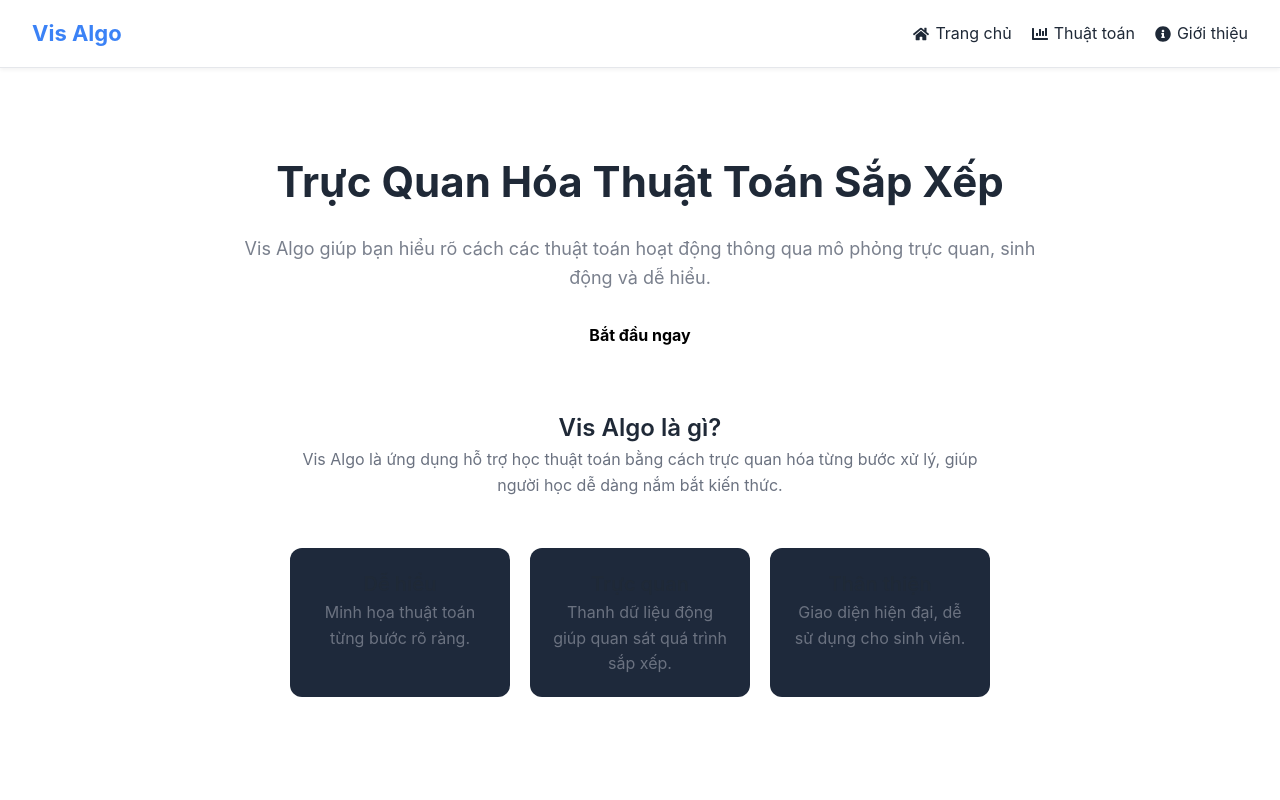
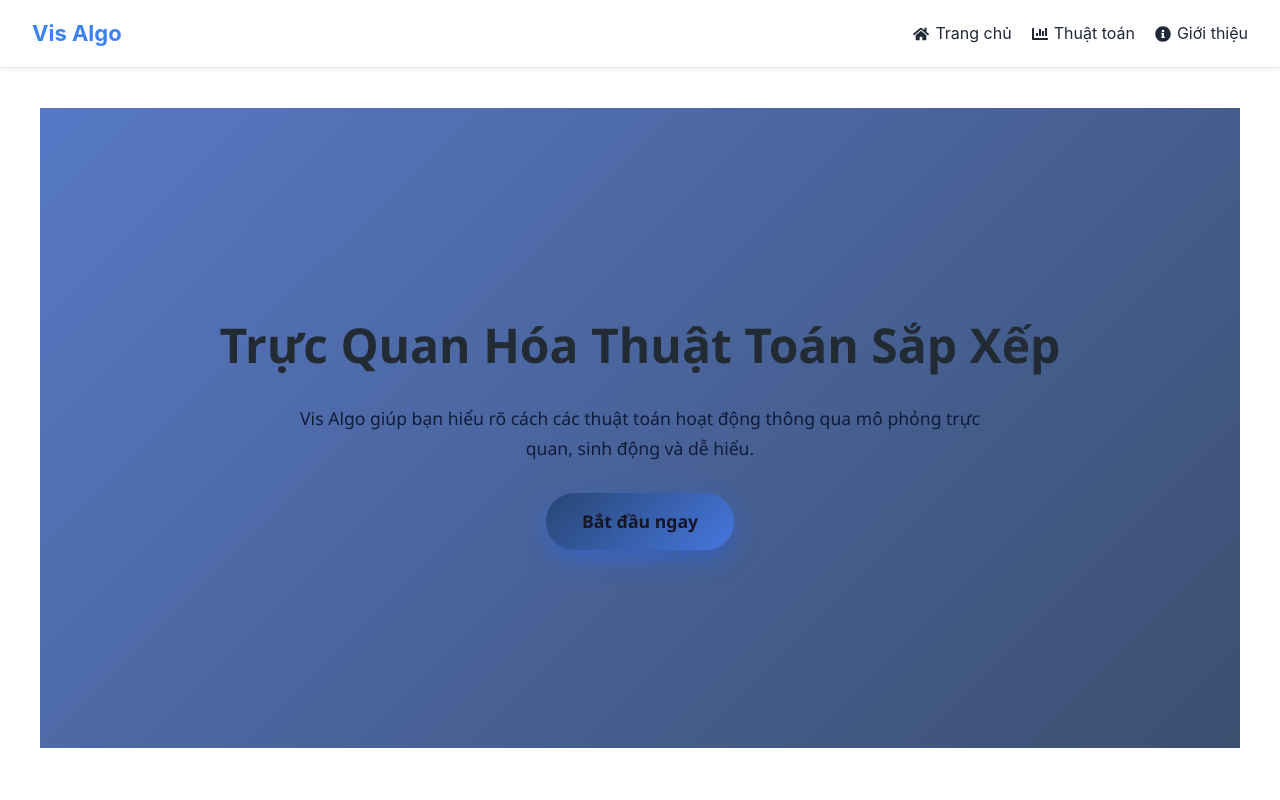
Before and after one commit to lethingocnhat462-ux/Visalgo-final-project, a React (Create React App) app: page / in a window 1280 px wide. Shown: the top 800 px of the page. Built offline with nearby package versions, Linux system fonts and the light colour scheme.

Commit message:
Lưu tạm code cá nhân trước khi pull

```diff
--- a/src/App.js
+++ b/src/App.js
@@ -4,6 +4,7 @@ import './styles/index.css';
 import Header from './components/Header';
 
 import HomePage from './pages/HomePage';
+import VisualizationPage from "./pages/VisualizationPage";
 
 function App() {
   return (
@@ -16,6 +17,7 @@ function App() {
             <Route path="/" element={<HomePage />} />
             <Route path="/algorithms" element={<h1>Algorithms Page</h1>} />
             <Route path="/about" element={<h1>About Page</h1>} />
+            <Route path="/algorithms/:algo" element={<VisualizationPage />} />
           </Routes>
         </main>
       </div>
--- /dev/null
+++ b/src/components/Bar.js
@@ -0,0 +1,34 @@
+import React from 'react';
+import '../styles/Bar.css'; // Chúng ta sẽ tạo file CSS ở bước sau
+
+const Bar = ({ value, status }) => {
+  // Hàm để xác định màu sắc dựa trên trạng thái (status) từ thuật toán
+  const getBarColor = () => {
+    switch (status) {
+      case 'comparing':
+        return '#ef4444'; // Màu đỏ khi đang so sánh
+      case 'swapping':
+        return '#f59e0b'; // Màu vàng khi đang hoán đổi
+      case 'sorted':
+        return '#10b981'; // Màu xanh lá khi đã vào đúng vị trí
+      default:
+        return '#3b82f6'; // Màu xanh dương mặc định (trạng thái chờ)
+    }
+  };
+
+  const barStyle = {
+    height: `${value}px`, // Chiều cao tỉ lệ thuận với giá trị số
+    backgroundColor: getBarColor(),
+    transition: 'all 0.2s ease-in-out', // Hiệu ứng mượt mà khi đổi màu/đổi chiều cao
+  };
+
+  return (
+    <div className="bar-container">
+      <div className="bar-column" style={barStyle}>
+        <span className="bar-value">{value}</span>
+      </div>
+    </div>
+  );
+};
+
+export default Bar;
--- a/src/pages/HomePage.css
+++ b/src/pages/HomePage.css
@@ -1,51 +1,117 @@
+/* ===== HOME PAGE ===== */
 .home {
-  padding: 40px;
-  text-align: center;
+  font-family: "Segoe UI", Tahoma, Geneva, Verdana, sans-serif;
+  color: #22396b;
 }
 
-/* Hero */
+/* ===== HERO ===== */
 .hero {
-  max-width: 800px;
-  margin: 0 auto 60px;
+  min-height: 80vh;
+  background: linear-gradient(135deg, #5778c5, #3b4f6f);
+  color: #222b34;
+  display: flex;
+  flex-direction: column;
+  align-items: center;
+  justify-content: center;
+  text-align: center;
+  padding: 60px 20px;
 }
 
 .hero h1 {
-  font-size: 42px;
+  font-size: 3rem;
+  font-weight: 700;
   margin-bottom: 20px;
 }
 
 .hero p {
-  font-size: 18px;
-  opacity: 0.9;
-  margin-bottom: 30px;
+  max-width: 700px;
+  font-size: 1.1rem;
+  line-height: 1.7;
+  color: #111b3a;
 }
 
-/* CTA */
+/* ===== CTA BUTTON ===== */
 .cta-btn {
-  padding: 14px 28px;
-  background-color: var(--accent-color);
-  color: #000;
+  margin-top: 30px;
+  padding: 14px 36px;
+  background: linear-gradient(135deg, #284573, #4677df);
+  color: rgb(22, 22, 39);
+  border-radius: 999px;
+  font-size: 1.1rem;
+  font-weight: 600;
   text-decoration: none;
-  font-weight: bold;
-  border-radius: 8px;
+  box-shadow: 0 10px 25px rgba(37, 99, 235, 0.45);
+  transition: all 0.3s ease;
 }
 
-/* Intro */
-.intro {
-  max-width: 700px;
-  margin: 0 auto 50px;
+.cta-btn:hover {
+  transform: translateY(-3px);
+  box-shadow: 0 16px 35px rgba(37, 99, 235, 0.65);
 }
 
-/* Features */
-.features {
-  display: flex;
-  gap: 20px;
-  justify-content: center;
+/* ===== INTRO ===== */
+.intro {
+  max-width: 900px;
+  margin: 80px auto 40px;
+  text-align: center;
+  padding: 0 20px;
 }
 
+.intro h2 {
+  font-size: 2rem;
+  margin-bottom: 16px;
+}
+
+.intro p {
+  font-size: 1.05rem;
+  line-height: 1.7;
+  color: #3b495e;
+}
+
+/* ===== FEATURES ===== */
+.features {
+  display: grid;
+  grid-template-columns: repeat(auto-fit, minmax(260px, 1fr));
+  gap: 30px;
+  max-width: 1100px;
+  margin: 60px auto 100px;
+  padding: 0 20px;
+}
+
+/* ===== FEATURE CARD ===== */
 .feature-card {
-  background-color: #1e293b;
-  padding: 20px;
-  border-radius: 12px;
-  width: 220px;
+  background: linear-gradient(135deg, #5e84c2, #516dad);
+  color: #1f252c;
+  padding: 36px 28px;
+  border-radius: 22px;
+  text-align: center;
+  box-shadow: 0 15px 35px rgba(0, 0, 0, 0.25);
+  transition: all 0.35s ease;
 }
+
+.feature-card svg {
+  color: #222a33;
+  margin-bottom: 16px;
+}
+
+.feature-card h3 {
+  font-size: 1.4rem;
+  margin-bottom: 10px;
+}
+
+.feature-card p {
+  font-size: 1rem;
+  line-height: 1.6;
+  color: #1f2126;
+}
+
+/* Hover hiệu ứng */
+.feature-card:hover {
+  transform: translateY(-10px) scale(1.03);
+  background: linear-gradient(135deg, #2563eb, #1e40af);
+  box-shadow: 0 20px 45px rgba(37, 99, 235, 0.5);
+}
+
+.feature-card:hover svg {
+  color: #536985;
+}
--- a/src/pages/HomePage.js
+++ b/src/pages/HomePage.js
@@ -1,5 +1,6 @@
 import { Link } from "react-router-dom";
 import "./HomePage.css";
+import { FaEye, FaChartBar, FaUserGraduate } from "react-icons/fa";
 
 function HomePage() {
   return (
@@ -12,7 +13,7 @@ function HomePage() {
           mô phỏng trực quan, sinh động và dễ hiểu.
         </p>
 
-        <Link to="/algorithms" className="cta-btn">
+        <Link to="/algorithms/bubble" className="cta-btn">
           Bắt đầu ngay
         </Link>
       </section>
@@ -29,16 +30,19 @@ function HomePage() {
       {/* Ưu điểm */}
       <section className="features">
         <div className="feature-card">
+          <FaEye size={40} />
           <h3>Dễ hiểu</h3>
           <p>Minh họa thuật toán từng bước rõ ràng.</p>
         </div>
 
         <div className="feature-card">
+          <FaChartBar size={40} />
           <h3>Trực quan</h3>
           <p>Thanh dữ liệu động giúp quan sát quá trình sắp xếp.</p>
         </div>
 
         <div className="feature-card">
+          <FaUserGraduate size={40} />
           <h3>Thân thiện</h3>
           <p>Giao diện hiện đại, dễ sử dụng cho sinh viên.</p>
         </div>
--- /dev/null
+++ b/src/pages/VisualizationPage.css
@@ -0,0 +1,41 @@
+.visual-page {
+  padding: 20px;
+}
+
+.algo-tabs {
+  display: flex;
+  gap: 12px;
+  margin-bottom: 30px;
+}
+
+.tab {
+  padding: 10px 18px;
+  text-decoration: none;
+  border-radius: 8px;
+  background-color: #1e293b;
+  color: var(--text-primary);
+  font-weight: 500;
+}
+
+.tab.active {
+  background-color: var(--accent-color);
+  color: #969a9a;
+}
+
+.visual-content {
+  text-align: center;
+}
+.visual-box {
+  margin-top: 30px;
+  height: 260px;
+  border-radius: 12px;
+
+  background-color: #eef2ff; /* xanh rất nhạt */
+  color: #1e293b;            /* chữ đậm */
+
+  display: flex;
+  align-items: flex-end;
+  justify-content: center;
+  gap: 20px;
+  padding: 20px;
+}
--- a/src/pages/VisualizationPage.js
+++ b/src/pages/VisualizationPage.js
@@ -1,52 +1,154 @@
-import { useParams, NavLink } from "react-router-dom";
-import "./VisualizationPage.css";
+import { useState, useRef } from "react";
+import Bar from "../components/Bar";
+import { bubbleSortSteps } from "../algorithms/bubbleSort";
+import { insertionSortSteps } from "../algorithms/insertionSort";
+import { mergeSortSteps } from "../algorithms/mergeSort";
 
-function VisualizationPage() {
-  const { algo } = useParams();
+export default function VisualizationPage() {
+  const [array, setArray] = useState([5, 3, 8, 4, 2]);
+  const [inputArray, setInputArray] = useState("5,3,8,4,2");
+  const [steps, setSteps] = useState([]);
+  const [currentStep, setCurrentStep] = useState(0);
+  const [isPlaying, setIsPlaying] = useState(false);
+  const [algorithm, setAlgorithm] = useState("bubble");
+  const [speed, setSpeed] = useState(500);
+
+  const intervalRef = useRef(null);
+
+  /* ===== BẮT ĐẦU THUẬT TOÁN ===== */
+  const start = () => {
+    const arr = inputArray.split(",").map(Number);
+    setArray(arr);
+
+    let result = [];
+    if (algorithm === "bubble") result = bubbleSortSteps(arr);
+    if (algorithm === "insertion") result = insertionSortSteps(arr);
+    if (algorithm === "merge") result = mergeSortSteps(arr);
+
+    setSteps(result);
+    setCurrentStep(0);
+    pause();
+  };
+
+  /* ===== BƯỚC TIẾP THEO ===== */
+  const nextStep = () => {
+    if (currentStep < steps.length) {
+      setArray(steps[currentStep].array);
+      setCurrentStep(currentStep + 1);
+    }
+  };
+
+  /* ===== PLAY ===== */
+  const play = () => {
+    if (isPlaying || steps.length === 0) return;
+    setIsPlaying(true);
+
+    intervalRef.current = setInterval(() => {
+      setCurrentStep((prev) => {
+        if (prev >= steps.length - 1) {
+          pause();
+          return prev;
+        }
+        setArray(steps[prev].array);
+        return prev + 1;
+      });
+    }, speed);
+  };
+
+  /* ===== PAUSE ===== */
+  const pause = () => {
+    clearInterval(intervalRef.current);
+    setIsPlaying(false);
+  };
+
+  /* ===== STEP HIỆN TẠI ===== */
+  const step = steps[currentStep];
 
   return (
-    <div className="visual-page">
-      {/* Algorithm Selector */}
-      <div className="algo-tabs">
-        <NavLink
-          to="/algorithms/bubble"
-          className={({ isActive }) =>
-            isActive ? "tab active" : "tab"
-          }
+    <div style={{ textAlign: "center", padding: "20px" }}>
+      <h1>Vis Algo – Sorting Visualizer</h1>
+
+      {/* ===== INPUT + CHỌN THUẬT TOÁN ===== */}
+      <div style={{ marginBottom: 20 }}>
+        <input
+          type="text"
+          value={inputArray}
+          onChange={(e) => setInputArray(e.target.value)}
+          style={{ padding: 6, width: 220 }}
+        />
+
+        <select
+          value={algorithm}
+          onChange={(e) => setAlgorithm(e.target.value)}
+          style={{ marginLeft: 10, padding: 6 }}
         >
-          Bubble Sort
-        </NavLink>
+          <option value="bubble">Bubble Sort</option>
+          <option value="insertion">Insertion Sort</option>
+          <option value="merge">Merge Sort</option>
+        </select>
 
-        <NavLink
-          to="/algorithms/selection"
-          className={({ isActive }) =>
-            isActive ? "tab active" : "tab"
-          }
-        >
-          Selection Sort
-        </NavLink>
-
-        <NavLink
-          to="/algorithms/insertion"
-          className={({ isActive }) =>
-            isActive ? "tab active" : "tab"
-          }
-        >
-          Insertion Sort
-        </NavLink>
+        <button onClick={start} style={{ marginLeft: 10 }}>
+          Start
+        </button>
       </div>
 
-      {/* Visualization Area */}
-      <div className="visual-content">
-        <h2>{algo?.toUpperCase()} SORT</h2>
-        <p>Đang hiển thị thuật toán: {algo}</p>
+      {/* ===== KHU VỰC BAR ===== */}
+      <div
+        style={{
+          display: "flex",
+          justifyContent: "center",
+          alignItems: "flex-end",
+          height: 300,
+          gap: 12,
+          marginBottom: 20,
+        }}
+      >
+        {array.map((value, index) => {
+          let status = "default";
 
-        <div className="visual-box">
-          (Khu vực trực quan hóa thuật toán)
-        </div>
+          if (step?.compare?.includes(index)) status = "comparing";
+          if (step?.swap?.includes(index)) status = "swapping";
+          if (step?.sorted?.includes(index)) status = "sorted";
+
+          return (
+            <Bar
+              key={index}
+              value={value * 25}
+              status={status}
+            />
+          );
+        })}
       </div>
+
+      {/* ===== CONTROL ===== */}
+      <div>
+        <button onClick={nextStep}>Next Step</button>
+        <button onClick={play} style={{ marginLeft: 10 }}>
+          ▶ Play
+        </button>
+        <button onClick={pause} style={{ marginLeft: 10 }}>
+          ⏸ Pause
+        </button>
+      </div>
+
+      {/* ===== SPEED ===== */}
+      <div style={{ marginTop: 20 }}>
+        <label>Tốc độ: {speed} ms</label>
+        <br />
+        <input
+          type="range"
+          min="100"
+          max="1000"
+          step="100"
+          value={speed}
+          onChange={(e) => setSpeed(Number(e.target.value))}
+        />
+      </div>
+
+      {/* ===== MÔ TẢ ===== */}
+      <p style={{ marginTop: 20, minHeight: 24 }}>
+        {step?.description || "Nhập mảng và nhấn Start để bắt đầu."}
+      </p>
     </div>
   );
 }
-
-export default VisualizationPage;
--- /dev/null
+++ b/src/styles/Bar.css
@@ -0,0 +1,29 @@
+/* Container của mỗi cột */
+.bar-container {
+  width: 50px;
+  display: flex;
+  justify-content: center;
+  align-items: flex-end;
+}
+
+/* Cột bar chính */
+.bar-column {
+  width: 100%;
+  border-radius: 8px 8px 0 0;
+  display: flex;
+  justify-content: center;
+  align-items: flex-end;
+  position: relative;
+
+  /* Hoạt ảnh mượt (đáp ứng yêu cầu bài 11) */
+  transition: all 0.3s ease;
+}
+
+/* Giá trị hiển thị trên cột */
+.bar-value {
+  position: absolute;
+  bottom: -24px;
+  font-size: 14px;
+  font-weight: 600;
+  color: #e5e7eb; /* chữ sáng – dễ nhìn */
+}
```
Also changed, not shown: src/components/Bars.js (added, +26 -0 lines).
